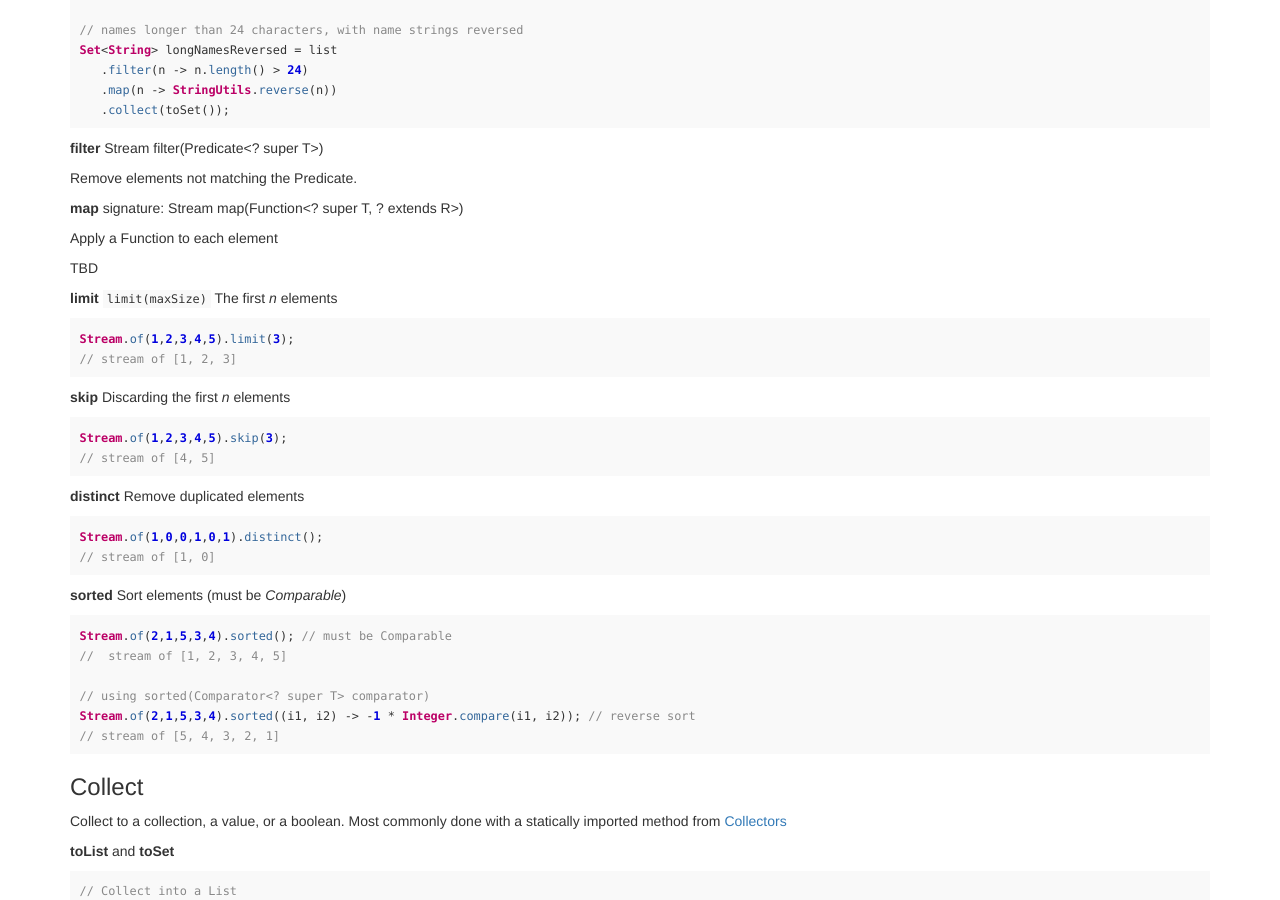
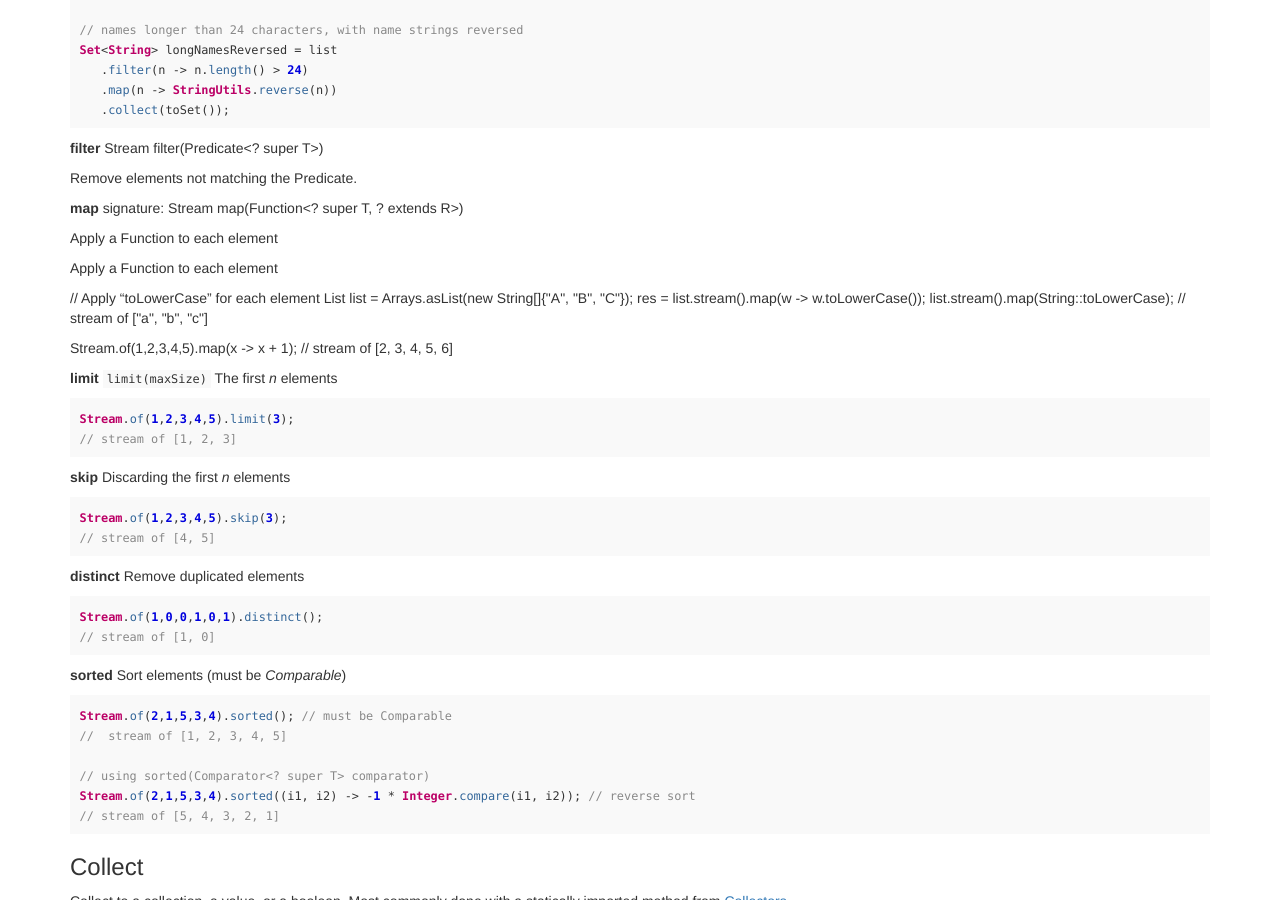
Before and after one commit to philvarner/philvarner.github.io, a Jekyll site: the page built from modern-java-scala/index.md, in a window 1280 px wide and 900 px high, scrolled down 5518 px. Built offline with Jekyll 4.4.1, drawn with Linux system fonts in a browser that asks for light colours.

Commit message:
Update index.md

```diff
--- a/modern-java-scala/index.md
+++ b/modern-java-scala/index.md
@@ -300,7 +300,17 @@ signature: <R> Stream<R> map(Function<? super T, ? extends R>)
 
 Apply a Function to each element
 
-TBD
+Apply a Function to each element
+
+// Apply "toLowerCase" for each element
+List<String> list = Arrays.asList(new String[]{"A", "B", "C"});
+res = list.stream().map(w -> w.toLowerCase());
+list.stream().map(String::toLowerCase);
+// stream of ["a", "b", "c"]
+
+Stream.of(1,2,3,4,5).map(x -> x + 1);
+// stream of [2, 3, 4, 5, 6]
+
 
 **limit** `limit(maxSize)`
 The first _n_ elements
```
